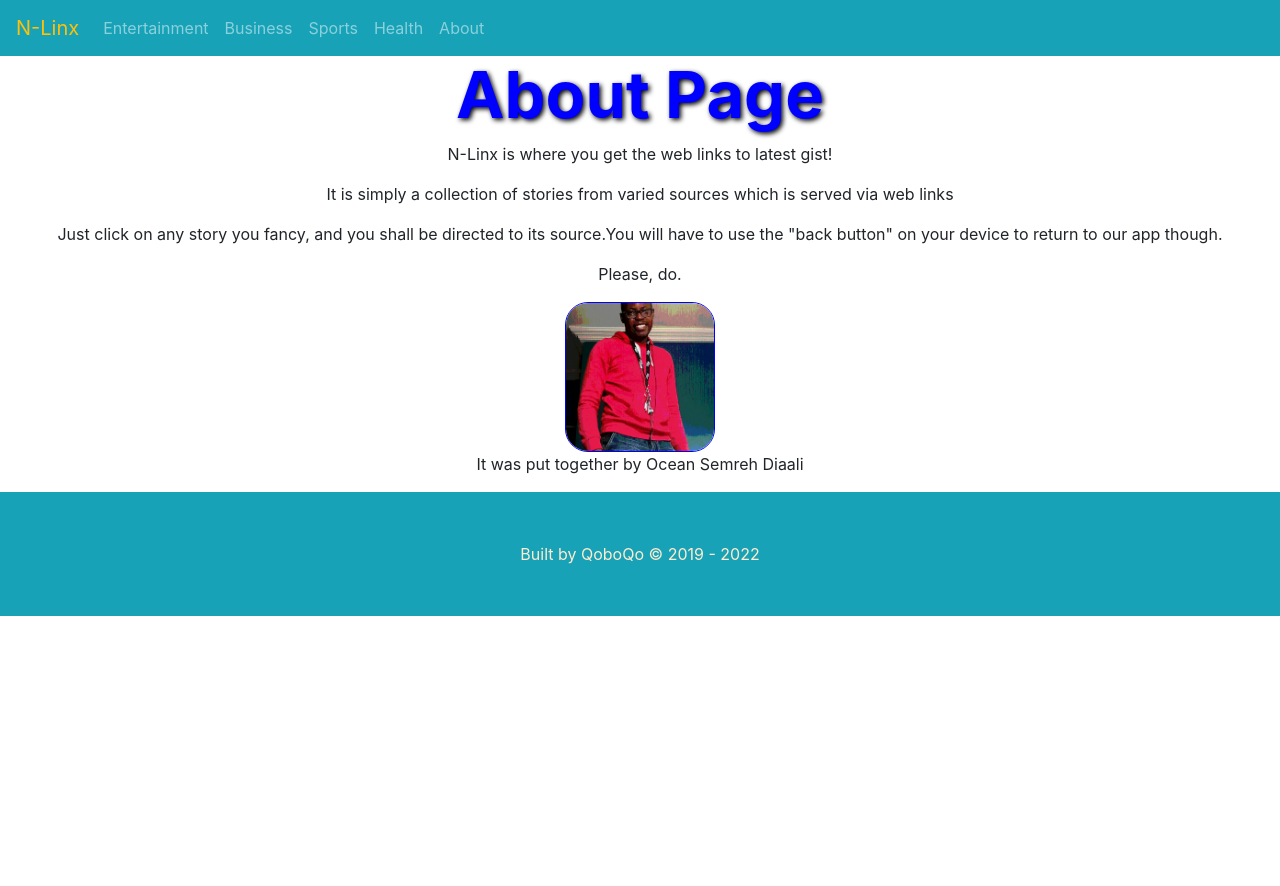
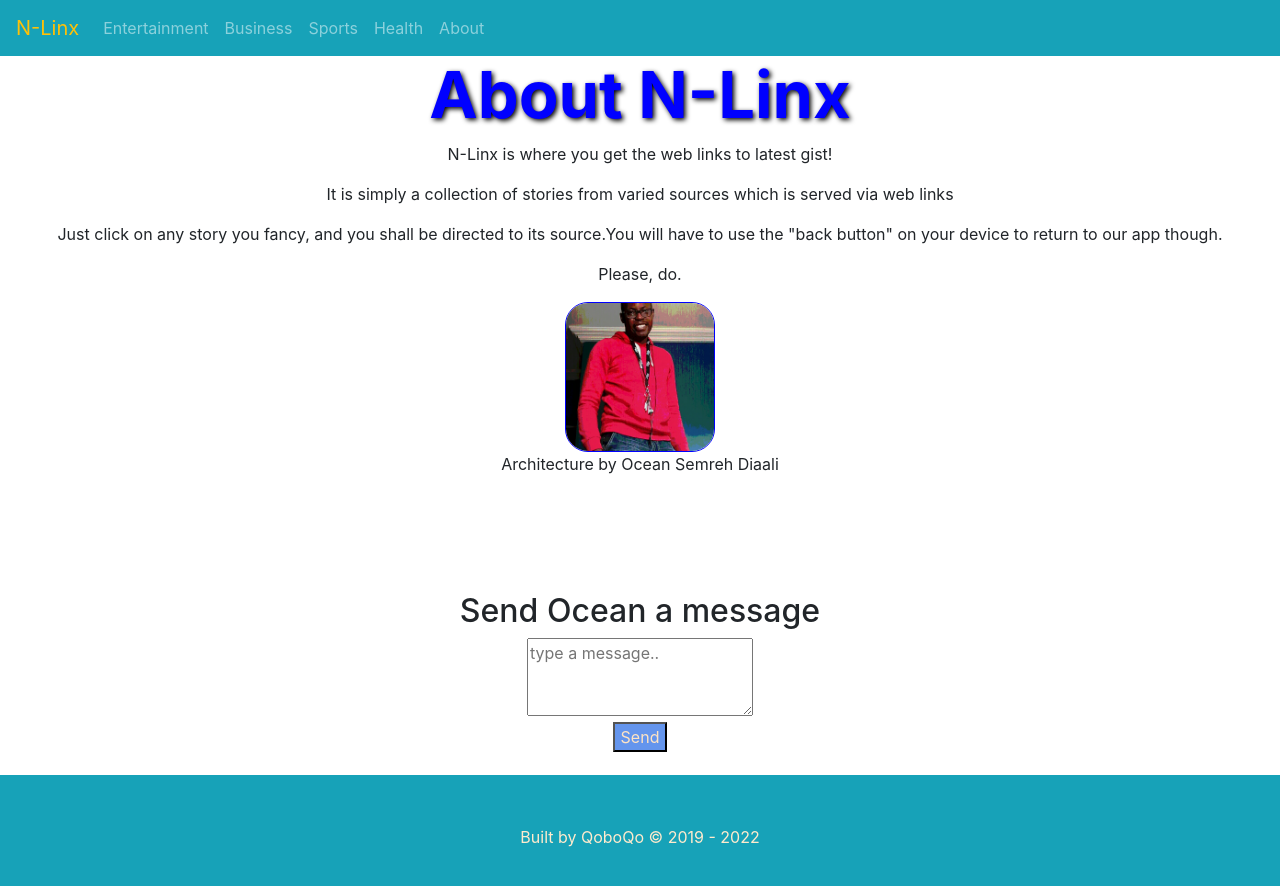
Before and after one commit to OceanDiaali/N-Linx, a React (Create React App) app: page /about in a window 1280 px wide. Shown: the top 886 px of the page. Before the commit the page ends 800 px from the top, so only its background shows below. Built offline with nearby package versions, Linux system fonts and the light colour scheme.

Commit message:
add jsx textarea field

```diff
--- a/src/Pages/About/about.js
+++ b/src/Pages/About/about.js
@@ -1,21 +1,29 @@
 import React from 'react';
 import Header from '../../HeaderComponent';
 import Footer from '../../FooterComponent';
+import './about.css';
 
 export default class Business extends React.Component {
     render() {
         return(
             <div>
             <Header/>
-            <h1 className="label">About Page</h1>
+            <h1 className="label">About N-Linx</h1>
             <p>N-Linx is where you get the web links to latest gist!</p>
             <p>It is simply a collection of stories from varied sources which is served via web links</p>
             <p>Just click on any story you fancy, and you shall be directed to its source.You will have to use the "back button" on your device to return to our app though.</p>
             <p>Please, do.</p>
 
             <img src="../../ocean-red.jpg" alt="ocean" id="about-owner"/>
-            <p>It was put together by Ocean Semreh Diaali</p>
+            <p>Architecture by Ocean Semreh Diaali</p>
 
+            <div id="message-box">
+            <h2>Send Ocean a message</h2>
+            <form className="ui-form">
+                <textarea placeholder="type a message.." rows="3"/><br/>
+                <input type="submit" value="Send" id="msg-btn"/>
+            </form>
+            </div>
             <Footer/>
             </div>
         );
```
